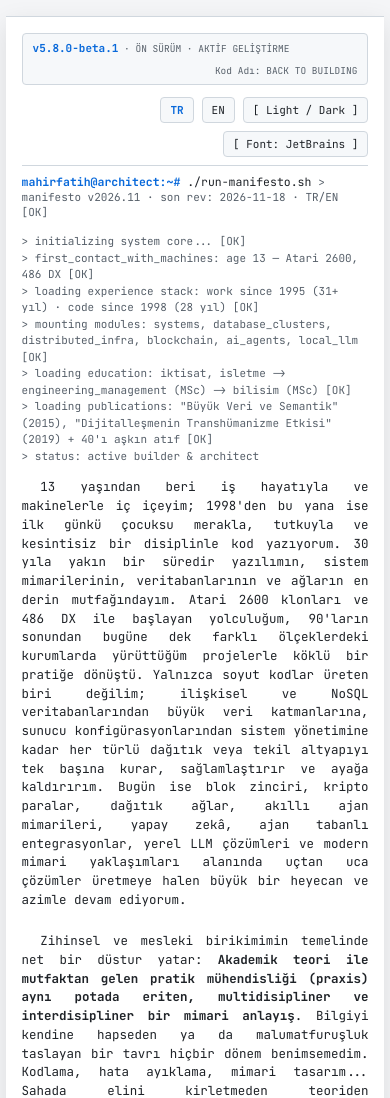
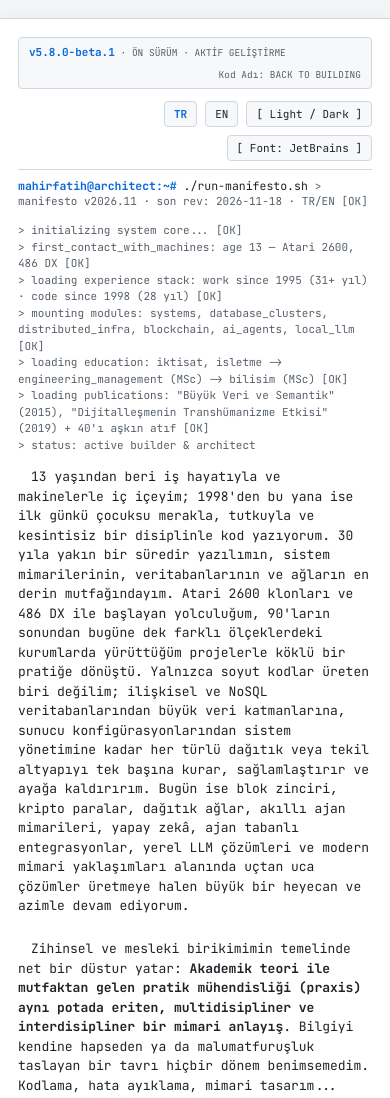
Before and after one commit to mahirfatih/mahirfatih.github.io, a plain HTML site: page index.html in a window 390 px wide. Shown: the top 1098 px of the page. Drawn offline with Linux system fonts and the light colour scheme.

Commit message:
Improve readability and polish copy (TR + EN)
- prose: font up to 15px, max-width 640px (100 -> ~71 chars/line)
- body padding clamp(16,4.5vw,24); container clamp(18,2.4vw,32)
- mobile paragraphs left-aligned (inline style removed, media query
  restored); desktop keeps justify
- mobile full-bleed formula resynced with body padding
- education sentence merged in both languages: dropped
  'Sonresas/After that', halved verb repetition
- add .gitignore (local ops notes stay unpushed)

```diff
--- a/index.html
+++ b/index.html
@@ -124,8 +124,8 @@
         body[data-font="martian"] { --mono:"Martian Mono", ui-monospace, SFMono-Regular, Menlo, monospace; }
         body[data-font="space"] { --mono:"Space Mono", ui-monospace, SFMono-Regular, Menlo, monospace; }
         [data-theme="dark"] { --bg-color:#0d1117; --text-color:#c9d1d9; --container-bg:#161b22; --border-color:#30363d; --accent-color:#58a6ff; --dim-text:#8b949e; --code-bg:#1f242c; }
-        body { background-color:var(--bg-color); color:var(--text-color); font-family:var(--mono); margin:0; padding:clamp(14px, 4vw, 24px); display:flex; justify-content:center; min-height:var(--vh); min-height:100dvh; overflow-x:hidden; }
-        .terminal-container { width:100%; max-width:min(900px, 100%); background-color:var(--container-bg); border:1px solid var(--border-color); border-radius:6px; box-shadow:0 8px 24px rgba(0,0,0,0.1); padding:clamp(16px, 2.4vw, 28px); box-sizing:border-box; margin:auto; }
+        body { background-color:var(--bg-color); color:var(--text-color); font-family:var(--mono); margin:0; padding:clamp(16px, 4.5vw, 24px); display:flex; justify-content:center; min-height:var(--vh); min-height:100dvh; overflow-x:hidden; }
+        .terminal-container { width:100%; max-width:min(900px, 100%); background-color:var(--container-bg); border:1px solid var(--border-color); border-radius:6px; box-shadow:0 8px 24px rgba(0,0,0,0.1); padding:clamp(18px, 2.4vw, 32px); box-sizing:border-box; margin:auto; }
         .site-header { display:block; }
         .terminal-header { display:flex; flex-direction:column; gap:clamp(8px, 1.2vw, 10px); margin-bottom:clamp(14px, 2.5vw, 20px); font-size:clamp(11.5px, 1.5vw, 14px); }
         .header-controls { display:flex; gap:8px; flex-wrap:wrap; justify-content:flex-end; margin-left:auto; padding-bottom:clamp(8px, 1.4vw, 12px); border-bottom:1px solid var(--border-color); width:100%; }
@@ -167,7 +167,7 @@
         .status-sep { margin:0 clamp(4px,1vw,8px); opacity:.45; }
         .status-right { white-space:nowrap; margin-left:auto; }
         .prompt-line { min-width:0; overflow-wrap:anywhere; }
-        .manifesto-content { font-size:clamp(12.5px, 1.55vw, 14px); line-height:1.5; white-space:pre-line; margin-bottom:clamp(16px, 3vw, 24px); }
+        .manifesto-content { font-size:clamp(13px, 1.65vw, 15px); max-width:640px; line-height:1.5; white-space:pre-line; margin-bottom:clamp(16px, 3vw, 24px); }
         .manifesto-content a { color:var(--accent-color); text-decoration:underline; text-underline-offset:2px; text-decoration-thickness:1px; }
         .manifesto-content a:hover { text-decoration-thickness:2px; }
         .terminal-footer { border-top:1px solid var(--border-color); padding-top:clamp(12px, 2vw, 16px); display:flex; justify-content:space-between; align-items:center; font-size:clamp(11px, 1.4vw, 13px); flex-wrap:wrap; gap:10px; }
@@ -194,7 +194,7 @@
         .font-credits a:hover { text-decoration:underline; }
 
         /* (signoff line removed) */
-        .manifesto-content p { overflow-wrap:break-word; }
+        .manifesto-content p { overflow-wrap:break-word; text-align:justify; text-indent:1.5em; }
         @media (max-width:600px) {
             .status-note { display:none; }
             .terminal-footer { flex-direction:column; align-items:flex-start; }
@@ -204,7 +204,7 @@
             .status-right { white-space:normal; }
             .header-controls { width:100%; }
             .manifesto-content p { text-align:left; text-indent:1em; }
-            .terminal-container { border-radius:0; margin:0 calc(-1 * clamp(10px, 2.5vw, 20px)); width:calc(100% + 2 * clamp(10px, 2.5vw, 20px)); max-width:none; border-left:0; border-right:0; }
+            .terminal-container { border-radius:0; margin:0 calc(-1 * clamp(16px, 4.5vw, 24px)); width:calc(100% + 2 * clamp(16px, 4.5vw, 24px)); max-width:none; border-left:0; border-right:0; }
         }
         @media (max-height:560px) and (orientation:landscape) {
             body { align-items:flex-start; }
@@ -320,7 +320,7 @@
 
         const MANIFESTO_TR = `13 yaşından beri iş hayatıyla ve makinelerle iç içeyim; 1998'den bu yana ise ilk günkü çocuksu merakla, tutkuyla ve kesintisiz bir disiplinle kod yazıyorum. 30 yıla yakın bir süredir yazılımın, sistem mimarilerinin, veritabanlarının ve ağların en derin mutfağındayım. Atari 2600 klonları ve 486 DX ile başlayan yolculuğum, 90'ların sonundan bugüne dek farklı ölçeklerdeki kurumlarda yürüttüğüm projelerle köklü bir pratiğe dönüştü. Yalnızca soyut kodlar üreten biri değilim; ilişkisel ve NoSQL veritabanlarından büyük veri katmanlarına, sunucu konfigürasyonlarından sistem yönetimine kadar her türlü dağıtık veya tekil altyapıyı tek başına kurar, sağlamlaştırır ve ayağa kaldırırım. Bugün ise blok zinciri, kripto paralar, dağıtık ağlar, akıllı ajan mimarileri, yapay zekâ, ajan tabanlı entegrasyonlar, yerel LLM çözümleri ve modern mimari yaklaşımları alanında uçtan uca çözümler üretmeye halen büyük bir heyecan ve azimle devam ediyorum.
 
-Zihinsel ve mesleki birikimimin temelinde net bir düstur yatar: <strong>Akademik teori ile mutfaktan gelen pratik mühendisliği (praxis) aynı potada eriten, multidisipliner ve interdisipliner bir mimari anlayış</strong>. Bilgiyi kendine hapseden ya da malumatfuruşluk taslayan bir tavrı hiçbir dönem benimsemedim. Kodlama, hata ayıklama, mimari tasarım... Sahada elini kirletmeden teoriden konuşanlardan hiçbir zaman olmadım. Anadolu Üniversitesi'nde İktisat ön lisansını tamamladım, ardından İşletme lisansını bitirdim. Sonrasında Mühendislik Yönetimi yüksek lisansımı tamamladım. 2015'te yayımlanan <em>Büyük Veri ve Semantik</em> adlı kitabımın ardından Marmara Üniversitesi'nde Bilişim yüksek lisansına başladım ve halen tez aşamasındayım. Edindiğim teorik derinliği, 2019'da kaleme aldığım ve çeşitli mecralarda neşredilen transhümanizm ve dijitalleşme odaklı makalelerimle, ayrıca televizyon ekranlarında yürüttüğüm teknoloji ve dijital determinizm üzerine fikrî söyleşilerle kamusal alana taşıdım. Zira hakiki bilginin, ancak paylaşıldıkça ve diyalektik bir süzgeçten geçtikçe kıymet kazanacağına inanıyorum.
+Zihinsel ve mesleki birikimimin temelinde net bir düstur yatar: <strong>Akademik teori ile mutfaktan gelen pratik mühendisliği (praxis) aynı potada eriten, multidisipliner ve interdisipliner bir mimari anlayış</strong>. Bilgiyi kendine hapseden ya da malumatfuruşluk taslayan bir tavrı hiçbir dönem benimsemedim. Kodlama, hata ayıklama, mimari tasarım... Sahada elini kirletmeden teoriden konuşanlardan hiçbir zaman olmadım. Anadolu Üniversitesi'nde İktisat ön lisansını tamamladım, ardından İşletme lisansını ve Mühendislik Yönetimi yüksek lisansını bitirdim. 2015'te yayımlanan <em>Büyük Veri ve Semantik</em> adlı kitabımın ardından Marmara Üniversitesi'nde Bilişim yüksek lisansına başladım ve halen tez aşamasındayım. Edindiğim teorik derinliği, 2019'da kaleme aldığım ve çeşitli mecralarda neşredilen transhümanizm ve dijitalleşme odaklı makalelerimle, ayrıca televizyon ekranlarında yürüttüğüm teknoloji ve dijital determinizm üzerine fikrî söyleşilerle kamusal alana taşıdım. Zira hakiki bilginin, ancak paylaşıldıkça ve diyalektik bir süzgeçten geçtikçe kıymet kazanacağına inanıyorum.
 
 Teknolojiye ve dijital evrene yalnızca araçsal bir rasyonaliteyle yaklaşmıyorum; bilişimin insan zihni, toplumsal akışlar, simülakrlar ve varoluş üzerindeki dönüştürücü etkilerini sorgulayan felsefi metinler ve denemeler kaleme alıyorum. Kadim felsefe literatüründen süzülen kavramlarla modern dijital çağın açmazlarını okuyorum; bu zihinsel sancıları kelimelerin sınırlarının ötesine taşıyorum.
 
@@ -330,7 +330,7 @@ Anlattığım bu pratiği açık kaynak projelerle de somutlaştırıyorum. Akad
 
         const MANIFESTO_EN = `Since I was 13, I’ve been immersed in working life and machinery. And since 1998, I’ve been writing code with the same childlike curiosity, passion, and unwavering discipline I had on day one. For nearly three decades, I’ve been deep in the inner workings of software, system architecture, databases, and networks. What began with Atari 2600 clones and the 486 DX grew into a substantial body of hands-on experience through projects I’ve led at organizations of every scale, from the late ’90s to the present. I’m not someone who merely produces abstract code: from relational and NoSQL databases to big data layers, from server configuration to systems administration, I build, harden, and bring online all kinds of distributed and standalone infrastructure on my own. Today, I’m still driven by the same excitement and determination as I develop end-to-end solutions in blockchain, cryptocurrencies, distributed networks, intelligent-agent architectures, AI, agent-based integrations, local LLM solutions, and modern architectural approaches.
 
-At the heart of my intellectual and professional life is a clear guiding principle: <strong>a multidisciplinary and interdisciplinary approach to architecture that brings academic theory and hands-on engineering praxis into the same crucible</strong>. I’ve never subscribed to an attitude of hoarding knowledge or flaunting erudition. Coding, debugging, architectural design... I’ve never been one to talk theory without getting my hands dirty in the field. I completed my associate degree in Economics at Anadolu University, then finished my bachelor’s degree in Business. After that, I completed a master’s degree in Engineering Management. Following the publication of my 2015 book <em>Big Data and Semantics</em>, I began a master’s program in Information Systems at Marmara University, where I am currently working on my thesis. I’ve brought that theoretical depth into the public sphere through articles on transhumanism and digitalization — written in 2019 and published across various outlets — as well as through television conversations about technology and digital determinism. For I believe genuine knowledge gains value only when it is shared and tested through dialectical exchange.
+At the heart of my intellectual and professional life is a clear guiding principle: <strong>a multidisciplinary and interdisciplinary approach to architecture that brings academic theory and hands-on engineering praxis into the same crucible</strong>. I’ve never subscribed to an attitude of hoarding knowledge or flaunting erudition. Coding, debugging, architectural design... I’ve never been one to talk theory without getting my hands dirty in the field. I completed my associate degree in Economics at Anadolu University, then finished my bachelor’s degree in Business and my master’s degree in Engineering Management. Following the publication of my 2015 book <em>Big Data and Semantics</em>, I began a master’s program in Information Systems at Marmara University, where I am currently working on my thesis. I’ve brought that theoretical depth into the public sphere through articles on transhumanism and digitalization — written in 2019 and published across various outlets — as well as through television conversations about technology and digital determinism. For I believe genuine knowledge gains value only when it is shared and tested through dialectical exchange.
 
 I don’t approach technology and the digital universe through instrumental rationality alone; I write philosophical texts and essays that question computing’s transformative effects on the human mind, social currents, simulacra, and existence itself. I read the dilemmas of the modern digital age through concepts distilled from the canon of classical philosophy, and carry these intellectual struggles beyond the limits of words.
 
@@ -396,7 +396,7 @@ I also give this practice tangible form through open-source projects. You can fi
                 const text = language === "tr" ? MANIFESTO_TR : MANIFESTO_EN;
                 html = text
                     .split(/\n\n+/)
-                    .map((paragraph) => '<p style="text-indent:1.5em; margin:0 0 1.8em 0; text-align:justify">' + paragraph + '</p>')
+                    .map((paragraph) => '<p style="margin:0 0 1.8em 0">' + paragraph + '</p>')
                     .join("");
                 manifestoHtmlCache[language] = html;
             }
```
Also changed, not shown: 1 other file.
